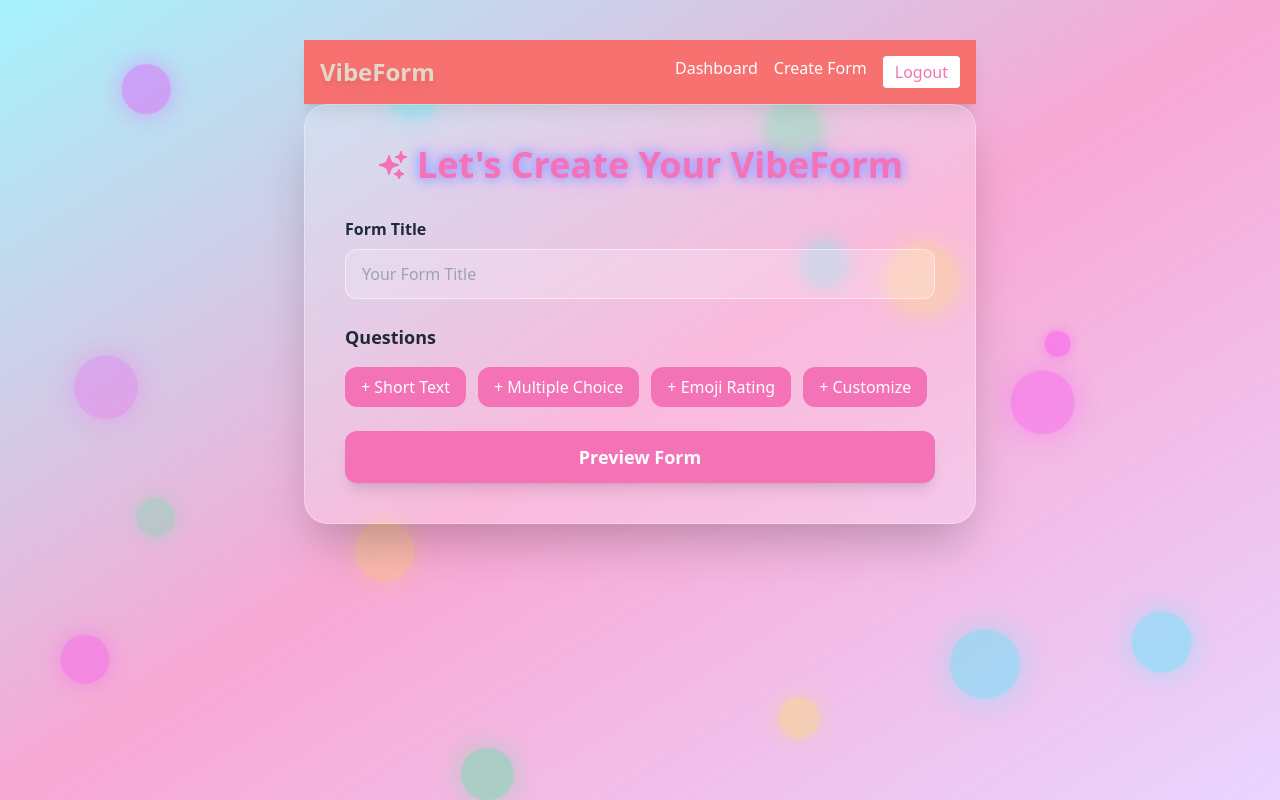
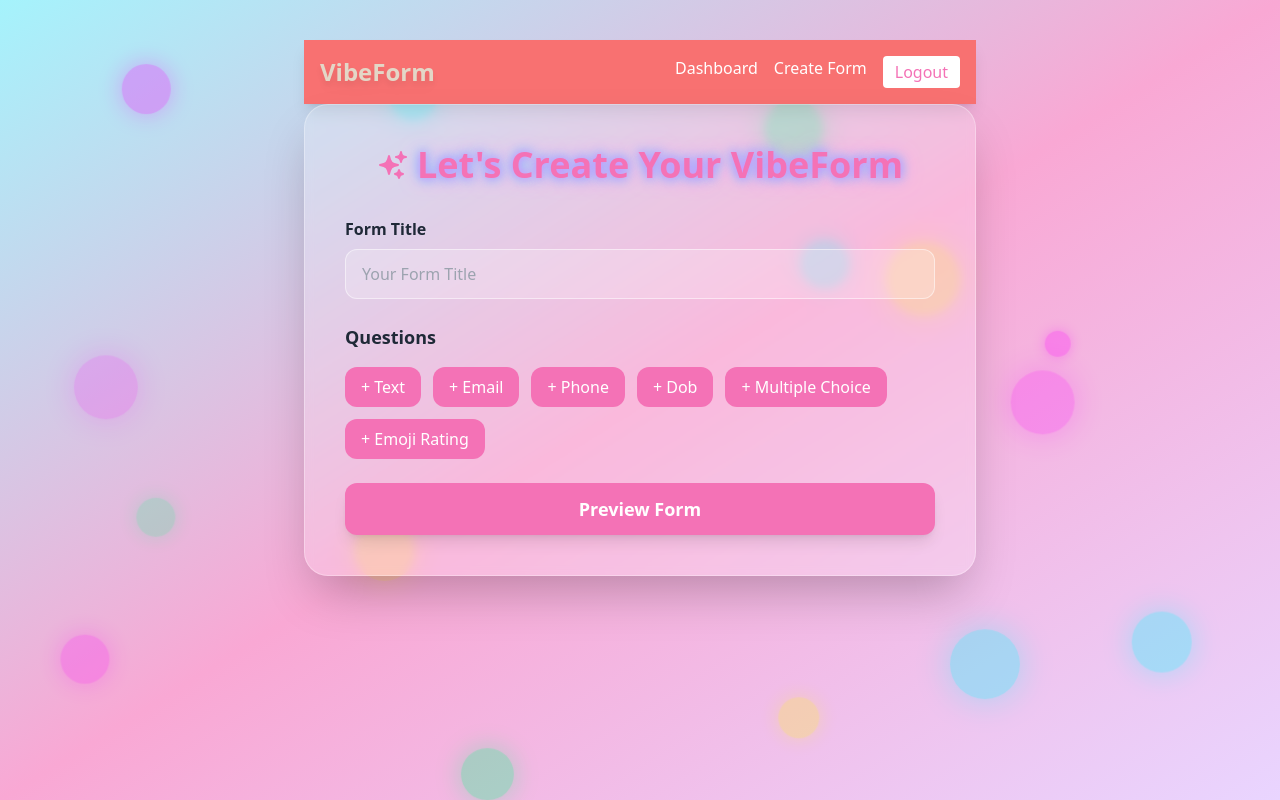
Before and after one commit to VivekPatel8433/VibeForm, a React (Vite) app in the folder frontend/: page /CreateForm in a window 1280 px wide. Built offline with nearby package versions, Linux system fonts and the light colour scheme.

Commit message:
Added labels on createForm page and also added required in the Form Model.

```diff
--- a/frontend/src/pages/CreateForm.jsx
+++ b/frontend/src/pages/CreateForm.jsx
@@ -7,6 +7,7 @@ import EmojiPicker from "emoji-picker-react";
 import axios from "axios";
 
 export default function CreateForm() {
+
   const [title, setTitle] = useState("");
   const [questions, setQuestions] = useState([]);
   const [showPicker, setShowPicker] = useState(null);
@@ -200,20 +201,21 @@ export default function CreateForm() {
             ))}
 
             <div className="flex flex-wrap gap-3 mb-6">
-              {["short", "multiple", "emoji", "custom"].map((type) => (
+              {[
+                   { label: "+ Text", type: "text" },
+                   { label: "+ Email", type: "email" },
+                   { label: "+ Phone", type: "phone" },
+                   { label: "+ Dob", type: "date" },
+                   { label: "+ Multiple Choice", type: "multiple" },
+                   { label: "+ Emoji Rating", type: "emoji" },
+        ].map((btn) => (
             <button
-                  key={type}
+               key={btn.type}
                type="button"
-                  onClick={() => addQuestion(type)}
+               onClick={() => addQuestion(btn.type)}
                className="bg-pink-400 text-white px-4 py-2 rounded-xl hover:bg-pink-500 transition"
             >
-                  {type === "short"
-                    ? "+ Short Text"
-                    : type === "multiple"
-                    ? "+ Multiple Choice"
-                    : type === "emoji"
-                    ? "+ Emoji Rating"
-                    : "+ Customize"}
+               {btn.label}
         </button>
       ))}
             </div>
```
Also changed, not shown: 1 other file (tests, documents, lock files or other folders). Lines whose indentation alone changed are shown as unchanged.
